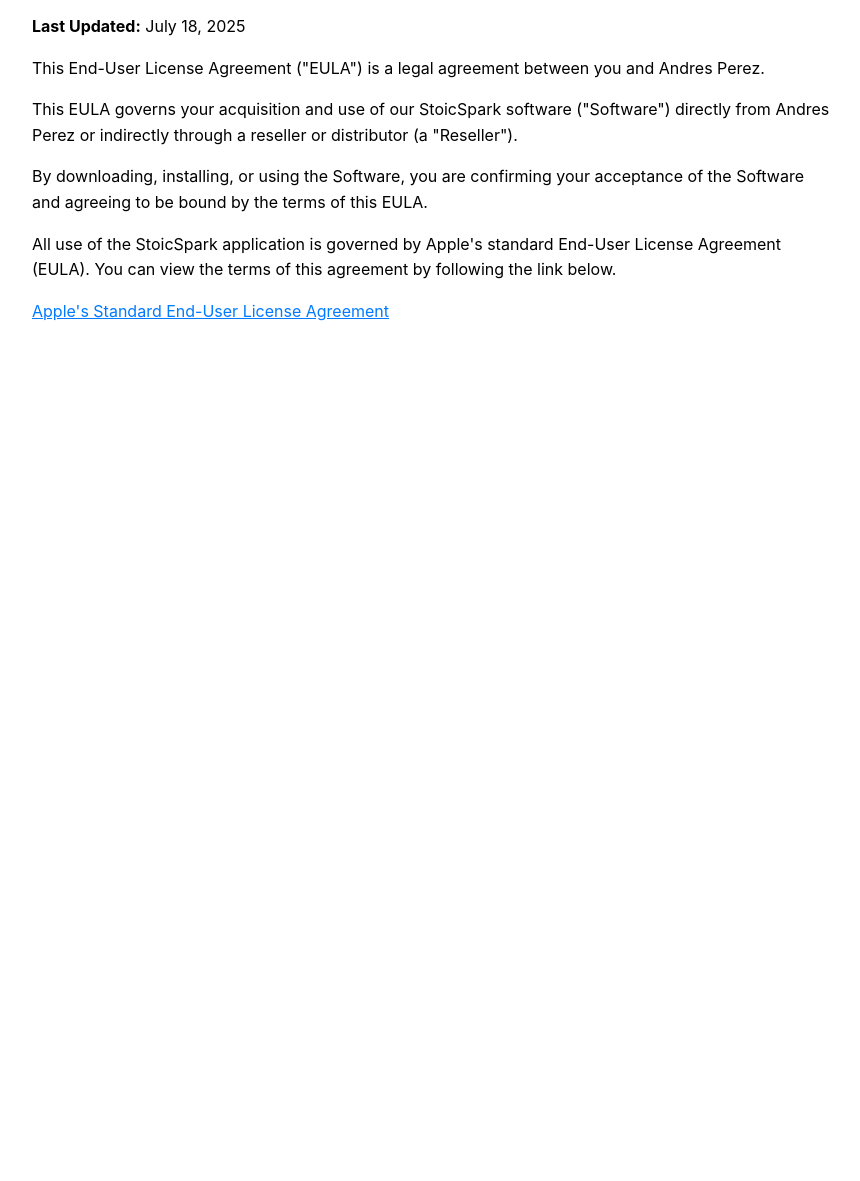
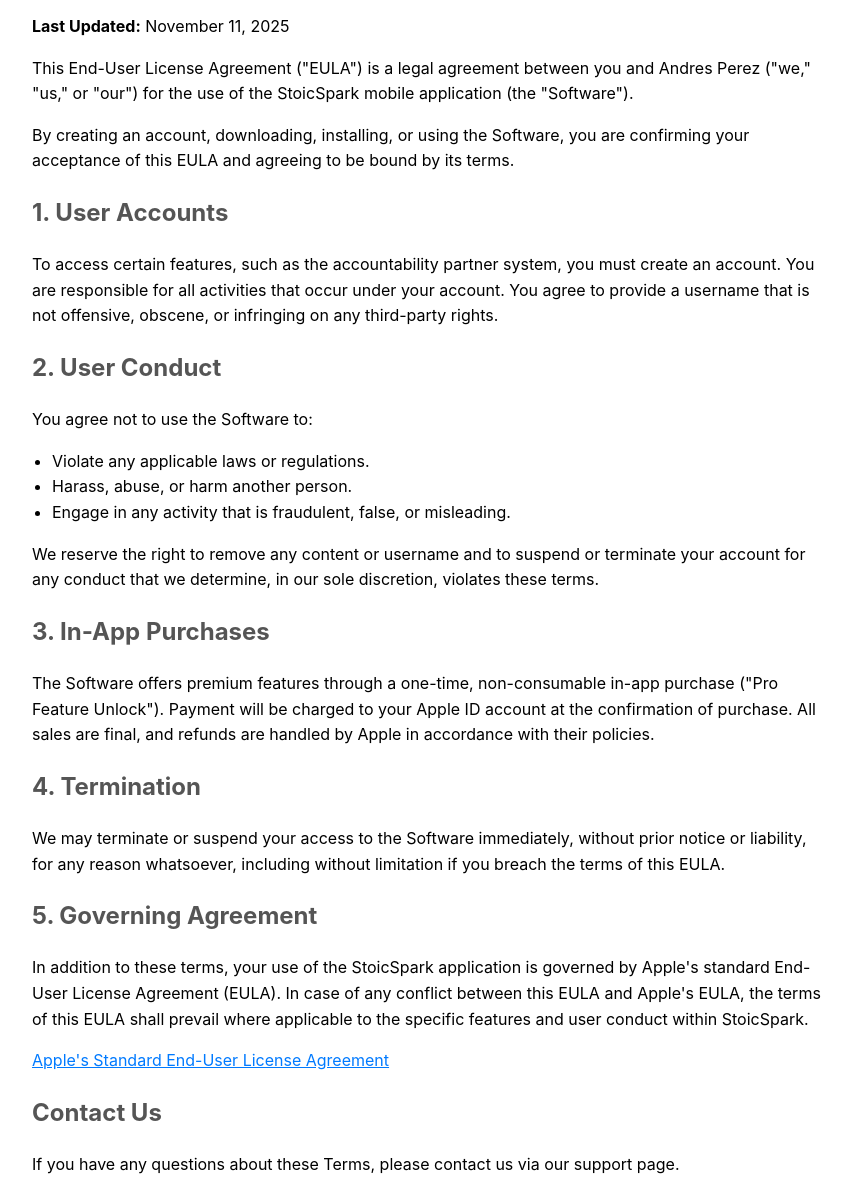
Before and after one commit to andresperez120/stoicspark-support, a plain HTML site: page terms.html in a window 1280 px wide. Shown: the part 100-1281 px from the top of the page, without its empty margins (208-1068 px from the left). Before the commit the page ends 800 px from the top, so only its background shows below. Drawn offline with Linux system fonts and the light colour scheme.

Commit message:
2.0.0: Update terms.html

```diff
--- a/terms.html
+++ b/terms.html
@@ -7,23 +7,45 @@
     <style>
         body { font-family: -apple-system, BlinkMacSystemFont, "Segoe UI", Roboto, Helvetica, Arial, sans-serif; line-height: 1.6; padding: 20px; max-width: 800px; margin: auto; }
         h1 { color: #333; }
+        h2 { color: #555; }
+        ul { padding-left: 20px; }
         a { color: #007aff; }
     </style>
 </head>
 <body>
 
     <h1>Terms of Use (EULA)</h1>
-    <p><strong>Last Updated:</strong> July 18, 2025</p>
+    <p><strong>Last Updated:</strong> November 11, 2025</p>
 
-    <p>This End-User License Agreement ("EULA") is a legal agreement between you and Andres Perez.</p>
+    <p>This End-User License Agreement ("EULA") is a legal agreement between you and Andres Perez ("we," "us," or "our") for the use of the StoicSpark mobile application (the "Software").</p>
 
-    <p>This EULA governs your acquisition and use of our StoicSpark software ("Software") directly from Andres Perez or indirectly through a reseller or distributor (a "Reseller").</p>
+    <p>By creating an account, downloading, installing, or using the Software, you are confirming your acceptance of this EULA and agreeing to be bound by its terms.</p>
 
-    <p>By downloading, installing, or using the Software, you are confirming your acceptance of the Software and agreeing to be bound by the terms of this EULA.</p>
+    <h2>1. User Accounts</h2>
+    <p>To access certain features, such as the accountability partner system, you must create an account. You are responsible for all activities that occur under your account. You agree to provide a username that is not offensive, obscene, or infringing on any third-party rights.</p>
 
-    <p>All use of the StoicSpark application is governed by Apple's standard End-User License Agreement (EULA). You can view the terms of this agreement by following the link below.</p>
+    <h2>2. User Conduct</h2>
+    <p>You agree not to use the Software to:</p>
+    <ul>
+        <li>Violate any applicable laws or regulations.</li>
+        <li>Harass, abuse, or harm another person.</li>
+        <li>Engage in any activity that is fraudulent, false, or misleading.</li>
+    </ul>
+    <p>We reserve the right to remove any content or username and to suspend or terminate your account for any conduct that we determine, in our sole discretion, violates these terms.</p>
+
+    <h2>3. In-App Purchases</h2>
+    <p>The Software offers premium features through a one-time, non-consumable in-app purchase ("Pro Feature Unlock"). Payment will be charged to your Apple ID account at the confirmation of purchase. All sales are final, and refunds are handled by Apple in accordance with their policies.</p>
+
+    <h2>4. Termination</h2>
+    <p>We may terminate or suspend your access to the Software immediately, without prior notice or liability, for any reason whatsoever, including without limitation if you breach the terms of this EULA.</p>
+
+    <h2>5. Governing Agreement</h2>
+    <p>In addition to these terms, your use of the StoicSpark application is governed by Apple's standard End-User License Agreement (EULA). In case of any conflict between this EULA and Apple's EULA, the terms of this EULA shall prevail where applicable to the specific features and user conduct within StoicSpark.</p>
 
     <p><a href="https://www.apple.com/legal/internet-services/itunes/dev/stdeula/">Apple's Standard End-User License Agreement</a></p>
 
+    <h2>Contact Us</h2>
+    <p>If you have any questions about these Terms, please contact us via our support page.</p>
+
 </body>
 </html>
```
